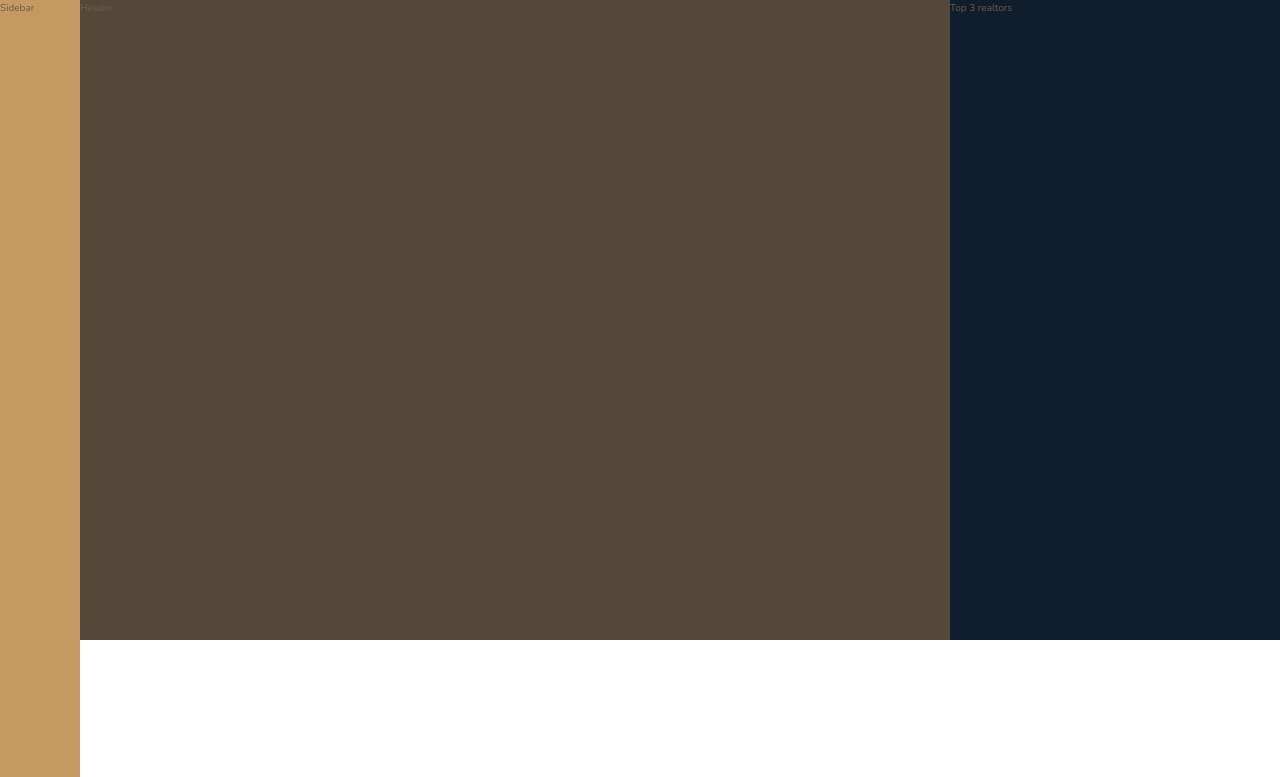
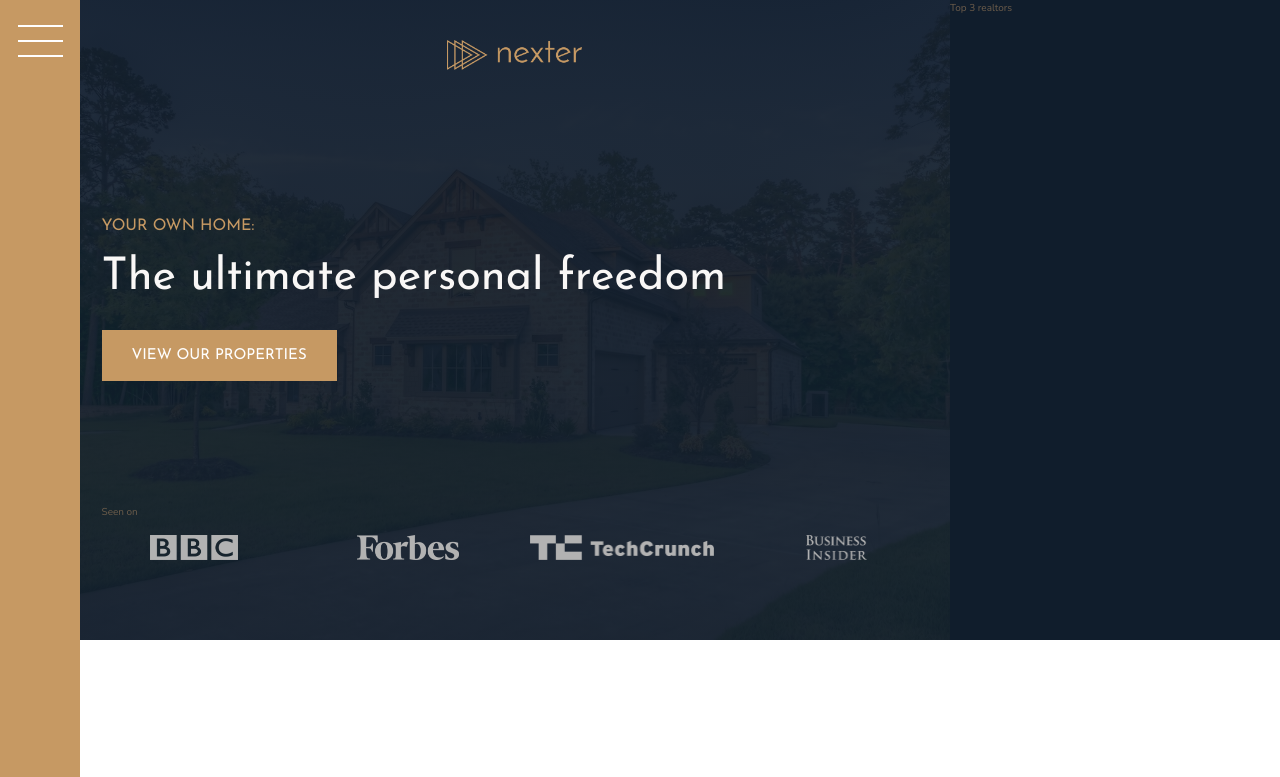
Before and after one commit to khan610/Nexter, a website: page index.html in a window 1280 px wide. Shown: the top 777 px of the page. Drawn offline with nearby package versions, Linux system fonts and the light colour scheme.

Commit message:
Building the Header part 1

```diff
--- a/index.html
+++ b/index.html
@@ -13,11 +13,23 @@
     </head>
     <body class="container">
         <div class="sidebar">
-            Sidebar
+            <button class="nav-btn">
+
+            </button>
         </div>
 
         <header class="header">
-            Header
+            <img src="img/logo.png" alt="Nexter logo" class="header__logo">
+            <h3 class="heading-3">Your own home:</h3>
+            <h1 class="heading-1">The ultimate personal freedom</h1>
+            <button class="btn header__btn">View our properties</button>
+            <div class="header__seenon-text">Seen on</div>
+            <div class="header__seenon-logo">
+                <img src="img/logo-bbc.png" alt="Seen on logo 1">
+                <img src="img/logo-forbes.png" alt="Seen on logo 2">
+                <img src="img/logo-techcrunch.png" alt="Seen on logo 3">
+                <img src="img/logo-bi.png" alt="Seen on logo 4">
+            </div>
         </header>
 
         <div class="realtors">
--- a/sass/_header.scss
+++ b/sass/_header.scss
@@ -1,4 +1,41 @@
 .header {
     background-color: $color-grey-dark-1;
     grid-column: full-start / col-end 6;
+    background-image: linear-gradient(rgba($color-secondary, .93), rgba($color-secondary, .93)), url(../img/hero.jpeg);
+    background-size: cover;
+    background-position: center;
+    padding: 8rem;
+    padding-top: 4rem;
+
+    display: grid;
+    grid-template-rows: 1fr min-content 6rem 1fr;
+    grid-template-columns: max-content;
+    grid-row-gap: 1.5rem;
+    justify-content: center;
+
+    &__logo {
+        height: 3rem;
+        justify-self: center;
+    }
+
+    &__btn {
+        align-self: start;
+        justify-self: start;
+    }
+
+    &__seenon-text {
+
+    }
+
+    &__seenon-logo {
+        display: grid;
+        grid-template-columns: repeat(4, 1fr);
+        grid-column-gap: 3rem;
+        justify-items: center;
+
+        img {
+            height: 2.5rem;
+            filter: brightness(70%);
+        }
+    }
 }
--- a/sass/_sidebar.scss
+++ b/sass/_sidebar.scss
@@ -2,4 +2,29 @@
     background-color: $color-primary;
     grid-column: sidebar-start / sidebar-end;
     grid-row: 1 / -1;
+
+    display: flex;
+    justify-content: center;
 }
+
+.nav-btn {
+    border: none;
+    border-radius: 0;
+
+    background-color: #fff;
+    height: 2px;
+    width: 4.5rem;
+    margin-top: 4rem;
+
+    &::before,
+    &::after {
+        background-color: #fff;
+        height: 2px;
+        width: 4.5rem;
+        content: "";
+        display: block;
+    }
+
+    &::before { transform: translateY(-1.5rem); }
+    &::after { transform: translateY(1.3rem); }
+}
--- a/sass/_typography.scss
+++ b/sass/_typography.scss
@@ -5,6 +5,9 @@
 
 .heading-1 {
     @extend %heading;
+    font-size: 4.5rem;
+    color: $color-grey-light-1;
+    line-height: 1;
 }
 
 .heading-2 {
```
Also changed, not shown: css/style.css.
